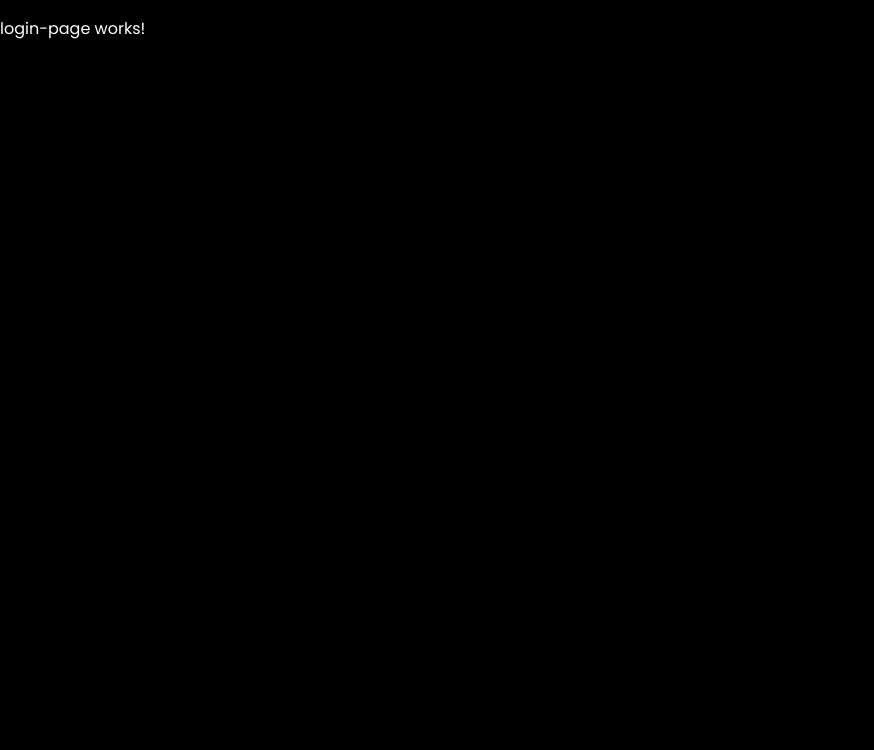
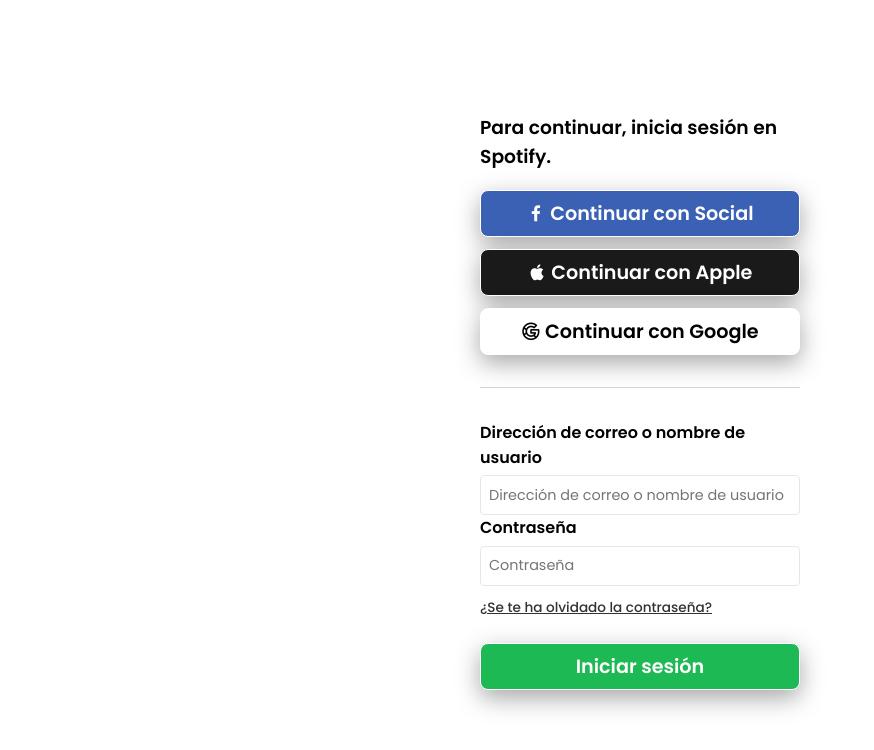
Before and after one commit to angel-crack/angular-warnes-projects, an Angular app: page /auth/login in a window 1280 px wide. Shown: the top 750 px of the page, without its empty margins (0-874 px from the left). Built offline with nearby package versions, Linux system fonts and the light colour scheme.

Commit message:
moving to mac

```diff
--- a/src/app/modules/auth/auth.module.ts
+++ b/src/app/modules/auth/auth.module.ts
@@ -3,6 +3,7 @@ import { CommonModule } from '@angular/common';
 
 import { AuthRoutingModule } from './auth-routing.module';
 import { LoginPageComponent } from './pages/login-page/login-page.component';
+import { ReactiveFormsModule } from '@angular/forms';
 
 
 @NgModule({
@@ -11,7 +12,8 @@ import { LoginPageComponent } from './pages/login-page/login-page.component';
   ],
   imports: [
     CommonModule,
-    AuthRoutingModule
+    AuthRoutingModule,
+    ReactiveFormsModule
   ]
 })
 export class AuthModule { }
--- a/src/app/modules/auth/pages/login-page/login-page.component.css
+++ b/src/app/modules/auth/pages/login-page/login-page.component.css
@@ -0,0 +1,109 @@
+.login-auth-page {
+    position: absolute;
+    width: 100vw;
+    height: 100vh;
+    background-color: var(--color-4);
+    color: var(--color-3);
+    display: flex;
+    justify-content: center;
+    flex-direction: column;
+    align-items: center;
+    align-content: center;
+}
+
+.login-auth-page .login-auth-wrapper {
+    width: 25%;
+    display: flex;
+    justify-content: center;
+    flex-direction: column;
+    align-items: center;
+}
+
+.login-auth-page .login-social-zone {
+    display: flex;
+    flex-direction: column;
+    gap: .75rem;
+    width: 100%;
+}
+
+.login-auth-page .social-btn {
+    border: 0;
+    padding: .5rem 2rem;
+    width: 100%;
+    font-size: var(--font-size-2);
+    border-radius: var(--border-radius-2);
+    box-shadow: var(--shadow-1);
+    border: solid 1px var(--color-4);
+    background-color: var(--color-4);
+    font-weight: 600;
+}
+
+.login-auth-page .login-social-zone .social-btn.btn-fb {
+    background-color: #3A61B3;
+    color: var(--color-4);
+}
+
+.login-auth-page .login-social-zone .social-btn.btn-apple {
+    background-color: #1a1a1a;
+    color: var(--color-4);
+}
+
+.login-auth-page .separator {
+    width: 100%;
+    margin: 2rem 0;
+    border-bottom: solid 1px var(--color-2);
+    opacity: .2;
+}
+
+.login-auth-page .login-auth-form {
+    display: flex;
+    width: 100%;
+    justify-content: flex-start;
+    flex-direction: column;
+}
+
+.login-auth-page .login-auth-form .form-group {
+    display: flex;
+    justify-content: flex-start;
+    flex-direction: column;
+}
+
+.login-auth-page .login-auth-form .form-group input {
+    border: solid 1px #e7e7e7;
+    border-radius: var(--border-radius-1);
+    height: 30px;
+    padding: .25rem .5rem;
+    font-size: 90%;
+}
+
+.login-auth-page .login-auth-form label {
+    padding-bottom: .35rem;
+    font-weight: 600;
+    display: inline-block;
+    margin: 0;
+}
+
+.login-auth-page .login-auth-form .form-steps {
+    padding: .5rem 0;
+}
+
+.login-auth-page .login-auth-form .form-steps .link {
+    color: var(--color-2);
+    font-size: 85%;
+    font-weight: 500;
+    text-decoration: underline;
+}
+
+.login-auth-page .login-auth-form .form-steps .link:hover {
+    color: var(--color-1);
+}
+
+.login-auth-page .login-auth-form .form-action .login {
+    color: var(--color-4);
+    margin: 1rem 0;
+    background-color: var(--color-1);
+}
+
+input.ng-invalid.ng-touched {
+    border: solid 2px red !important
+}
--- a/src/app/modules/auth/pages/login-page/login-page.component.html
+++ b/src/app/modules/auth/pages/login-page/login-page.component.html
@@ -1 +1,30 @@
-<p>login-page works!</p>
+<div class="login-auth-page">
+    <div class="login-auth-wrapper">
+        <h3>Para continuar, inicia sesión en Spotify.</h3>
+        <div class="login-social-zone">
+            <button class="social-btn btn-fb "> <i class="uil uil-facebook-f"></i> Continuar con Social</button>
+            <button class="social-btn btn-apple"><i class="uil uil-apple"></i> Continuar con Apple</button>
+            <button class="social-btn"><i class="uil uil-google"></i> Continuar con Google</button>
+        </div>
+        <div class="separator"></div>
+        <form [formGroup]="formLogin" class="login-auth-form">
+            <div class="form-group">
+                <label for="email">Dirección de correo o nombre de usuario</label>
+                <input formControlName="email" type="text" placeholder="Dirección de correo o nombre de usuario" class="form-input">
+            </div>
+            <div class="form-group">
+                <label for="password">Contraseña</label>
+                <input formGroupName="password" type="password" placeholder="Contraseña" class="form-input">
+            </div>
+            <div class="form-steps">
+                <a class="link" href="">¿Se te ha olvidado la contraseña?</a>
+            </div>
+            <!-- <div *ngIf="errorSession">
+                Ocurrio un error con tu email o password
+            </div> -->
+            <div class="form-action">
+                <button class="login social-btn">Iniciar sesión</button>
+            </div>
+        </form>
+    </div>
+</div>
--- a/src/app/modules/auth/pages/login-page/login-page.component.ts
+++ b/src/app/modules/auth/pages/login-page/login-page.component.ts
@@ -1,10 +1,23 @@
-import { Component } from '@angular/core';
+import { Component, OnInit } from '@angular/core';
+import { FormControl, FormGroup } from '@angular/forms';
 
 @Component({
   selector: 'app-login-page',
   templateUrl: './login-page.component.html',
   styleUrls: ['./login-page.component.css']
 })
-export class LoginPageComponent {
+export class LoginPageComponent implements OnInit {
+
+  formLogin: FormGroup = new FormGroup({});
+
+  constructor() {}
+  ngOnInit(): void {
+    this.formLogin = new FormGroup(
+      {
+        email: new FormControl(''),
+        password: new FormControl('')
+      }
+    )
+  }
 
 }
```
